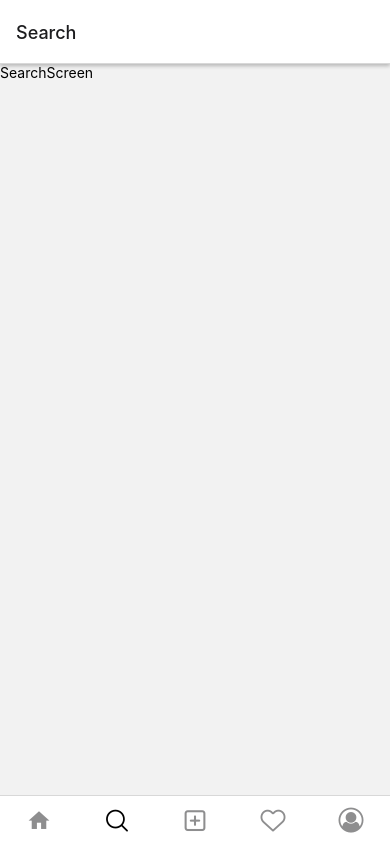
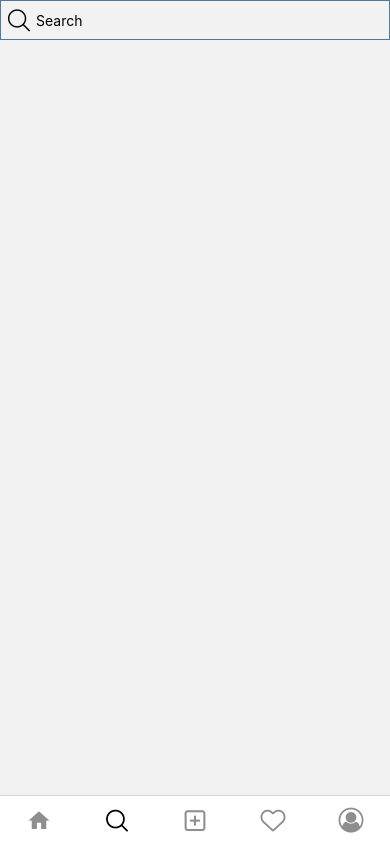
Before and after one commit to JoeMartin2001/instagram-clone, a React Native app: screen /Search in a window 390 px wide. Built offline with nearby package versions, Linux system fonts and the light colour scheme.

Commit message:
zeriktim

```diff
--- a/src/fakedatta/posts.js
+++ b/src/fakedatta/posts.js
@@ -8,8 +8,8 @@ export const FakePosts = [
   },
   {
     id: 2,
-    name: 'Komoron',
-    title: 'Aminjonov',
+    name: 'Azamjon',
+    title: 'Alimov',
     uri:
       'https://encrypted-tbn0.gstatic.com/images?q=tbn:ANd9GcSB3UpIf-0esrULCTuwtK_nVQt84JUXjmxmgw&usqp=CAU',
   },
--- a/src/navigation/RootNavigator.js
+++ b/src/navigation/RootNavigator.js
@@ -2,6 +2,7 @@ import { NavigationContainer } from '@react-navigation/native'
 import { createNativeStackNavigator } from '@react-navigation/native-stack'
 import FeedScreen from '../screens/feed'
 import LoginScreen from '../screens/login'
+import Messages from '../screens/massages'
 import HomeNavigator from './home'
 
 const Stack = createNativeStackNavigator()
@@ -16,6 +17,7 @@ const RootNavigator = () => {
         }}
       >
         <Stack.Screen name="HomeNavigator" component={HomeNavigator} />
+        <Stack.Screen name="Messages" component={Messages} />
         <Stack.Screen name="Feed" component={FeedScreen} />
         <Stack.Screen name="Login" component={LoginScreen} />
       </Stack.Navigator>
--- a/src/navigation/home/index.js
+++ b/src/navigation/home/index.js
@@ -4,11 +4,13 @@ import HomeScreen from '../../screens/home'
 import ProfileScreen from '../../screens/profile'
 import SearchScreen from '../../screens/search'
 import UploadScreen from '../../screens/upload'
+
 import {
   MaterialCommunityIcons,
   AntDesign,
   Feather,
   FontAwesome,
+  Fontisto,
 } from '@expo/vector-icons'
 import { StyleSheet, TouchableOpacity, View, Text } from 'react-native'
 
@@ -36,27 +38,36 @@ const HomeNavigator = () => {
       <Tab.Screen
         name="Home"
         component={HomeScreen}
-        options={{
+        options={({ navigation }) => ({
           headerTitle: 'Bestagram',
           headerRight: () => {
             return (
-              <TouchableOpacity style={styles.headerRightView}>
+              <TouchableOpacity
+                style={styles.headerRightView}
+                onPress={() => navigation.navigate('Messages')}
+              >
                 <View style={styles.sendList}>
                   <Text style={styles.sendListText}>25</Text>
                 </View>
-                <Feather name="send" color={'#000000'} size={35} />
+                <Fontisto
+                  style={styles.chat}
+                  name="messenger"
+                  color={'#000000'}
+                  size={30}
+                />
               </TouchableOpacity>
             )
           },
           tabBarIcon: ({ color, size }) => (
             <MaterialCommunityIcons name="home" color={color} size={size} />
           ),
-        }}
+        })}
       />
       <Tab.Screen
         name="Search"
         component={SearchScreen}
         options={{
+          headerShown: false,
           tabBarIcon: ({ color, size }) => (
             <AntDesign name="search1" color={color} size={size} />
           ),
@@ -113,6 +124,9 @@ const styles = StyleSheet.create({
     color: '#fff',
     fontWeight: '600',
   },
+  chat: {
+    marginRight: 8,
+  },
 })
 
 export default HomeNavigator
--- /dev/null
+++ b/src/navigation/home/stories.js
@@ -0,0 +1,14 @@
+import React from 'react'
+import { View, Text, StyleSheet } from 'react-native'
+
+const Stories = () => {
+  return (
+    <View style={styles.stories}>
+      <Text style={styles.storiesText}>Stories</Text>
+    </View>
+  )
+}
+
+const styles = StyleSheet.create({})
+
+export default Stories
--- a/src/screens/home/HomeCard.js
+++ b/src/screens/home/HomeCard.js
@@ -64,7 +64,7 @@ const styles = StyleSheet.create({
     width: '100%',
     borderWidth: 1,
     borderRadius: 5,
-    marginTop: 40,
+    marginTop: 100,
   },
   profile: {
     borderBottomWidth: 1,
--- a/src/screens/home/index.js
+++ b/src/screens/home/index.js
@@ -3,6 +3,7 @@ import { useNavigation } from '@react-navigation/core'
 import { View, Text, StyleSheet, FlatList } from 'react-native'
 import HomeCard from './HomeCard'
 import { FakePosts } from '../../fakedatta/posts'
+import Stories from '../../navigation/home/stories'
 
 const HomeScreen = () => {
   const navigation = useNavigation()
@@ -12,6 +13,7 @@ const HomeScreen = () => {
 
   return (
     <View style={styles.main}>
+      <Stories />
       <FlatList
         data={FakePosts}
         renderItem={({ item }) => {
--- /dev/null
+++ b/src/screens/massages/index.js
@@ -0,0 +1,12 @@
+import React from 'react'
+import { View, Text } from 'react-native'
+
+const Messages = () => {
+  return (
+    <View>
+      <Text>Messages</Text>
+    </View>
+  )
+}
+
+export default Messages
--- a/src/screens/search/index.js
+++ b/src/screens/search/index.js
@@ -1,12 +1,23 @@
-import React from 'react';
-import { View, Text } from 'react-native';
+import React from 'react'
+import { View, Text, TextInput, StyleSheet } from 'react-native'
+import { EvilIcons } from '@expo/vector-icons'
 
 const SearchScreen = () => {
   return (
-    <View>
-      <Text>SearchScreen</Text>
+    <View style={styles.searchinput}>
+      <EvilIcons name="search" color={'#000000'} size={35} />
+      <TextInput style={styles.input} placeholder="Search" />
     </View>
-  );
-};
+  )
+}
 
-export default SearchScreen;
+const styles = StyleSheet.create({
+  searchinput: {
+    borderColor: 'rgb(79, 122, 160)',
+    borderWidth: 1,
+    flexDirection: 'row',
+  },
+  input: {},
+})
+
+export default SearchScreen
```
Also changed, not shown: src/navigation/home/users/users.js (added, +12 -0 lines), src/navigation/home/stories.css (added).
